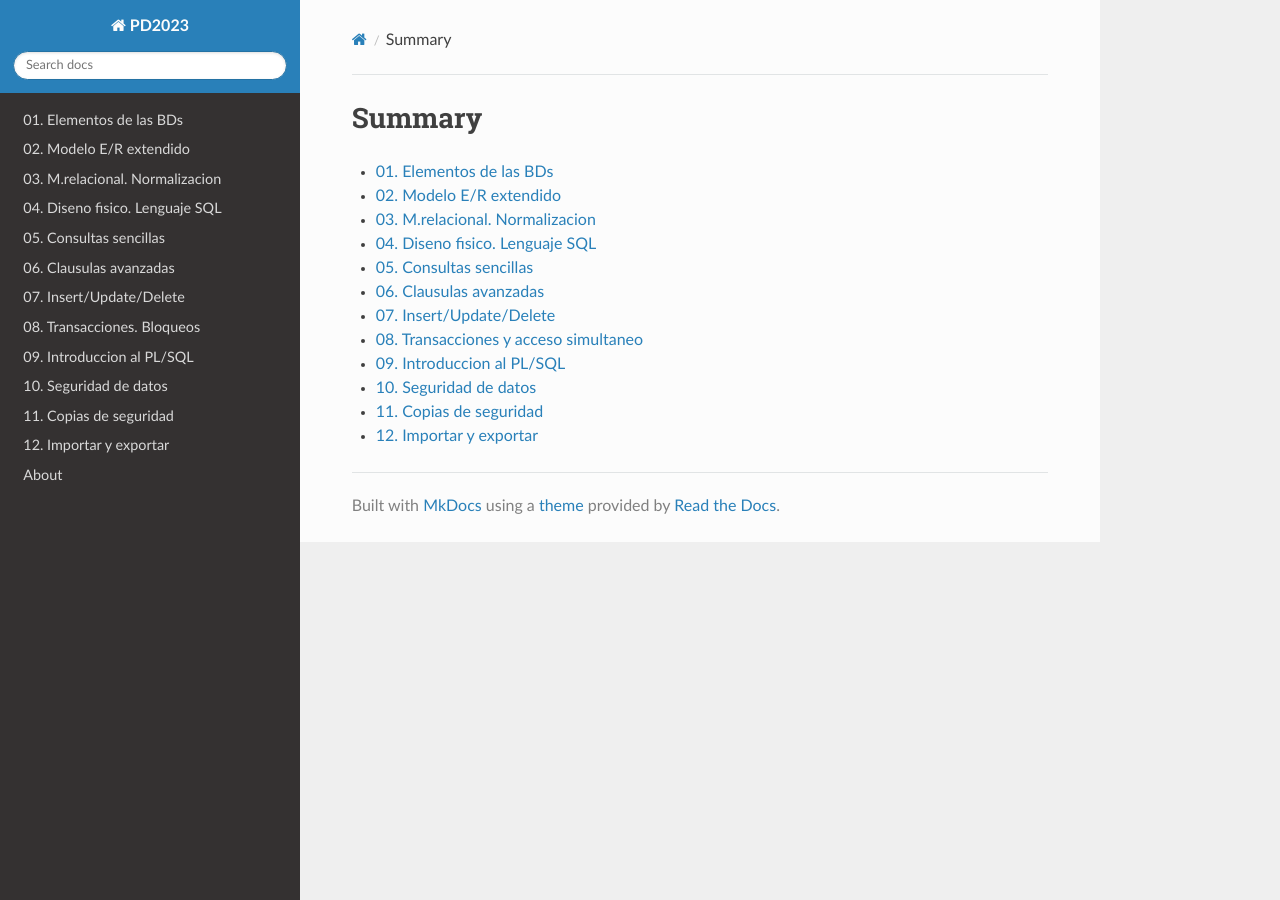
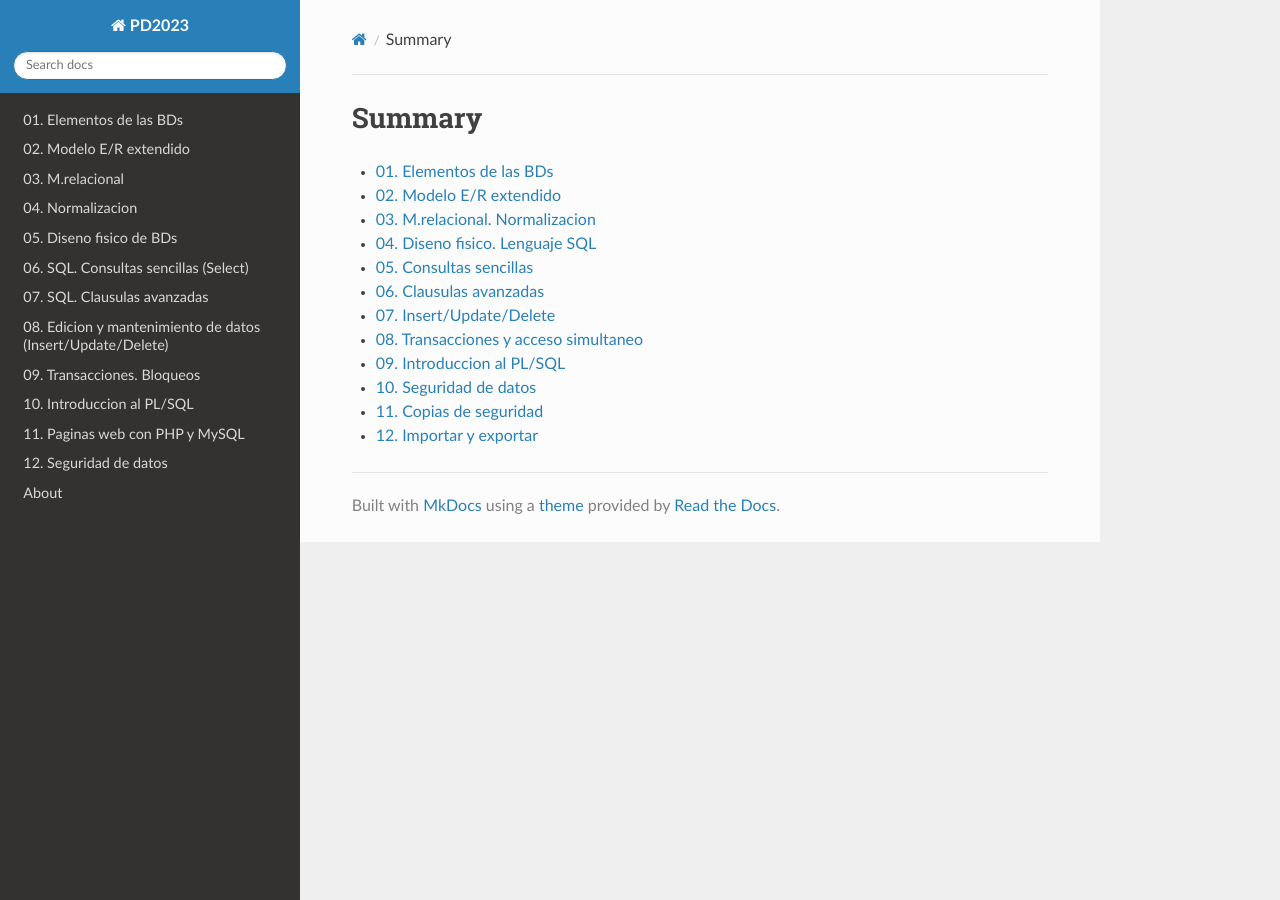
Before and after one commit to ubriquejazz/PD2023, an MkDocs documentation site: the page built from docs/index.md, in a window 1280 px wide. Built offline with MkDocs 1.6.1, drawn with Linux system fonts in a browser that asks for light colours; nearby versions of some CDN libraries.

Commit message:
secuencia de temas

```diff
--- a/mkdocs.yml
+++ b/mkdocs.yml
@@ -3,15 +3,15 @@ site_url: https://ubriquejazz.github.io
 nav:
     - 01. Elementos de las BDs: U101.md
     - 02. Modelo E/R extendido: U201.md
-    - 03. M.relacional. Normalizacion: U202.md
-    - 04. Diseno fisico. Lenguaje SQL: U301.md
-    - 05. Consultas sencillas: U401.md
-    - 06. Clausulas avanzadas: U402.md
-    - 07. Insert/Update/Delete: U501.md
-    - 08. Transacciones. Bloqueos: U502.md
-    - 09. Introduccion al PL/SQL: U503.md
-    - 10. Seguridad de datos: U601.md
-    - 11. Copias de seguridad: U602.md
-    - 12. Importar y exportar: U603.md
+    - 03. M.relacional: U202.md
+    - 04. Normalizacion: U203.md
+    - 05. Diseno fisico de BDs: U301.md
+    - 06. SQL. Consultas sencillas (Select): U401.md
+    - 07. SQL. Clausulas avanzadas: U402.md
+    - 08. Edicion y mantenimiento de datos (Insert/Update/Delete): U501.md
+    - 09. Transacciones. Bloqueos: U502.md
+    - 10. Introduccion al PL/SQL: U503.md
+    - 11. Paginas web con PHP y MySQL: U504.md
+    - 12. Seguridad de datos: U601.md
     - About: about.md
 theme: readthedocs
```
